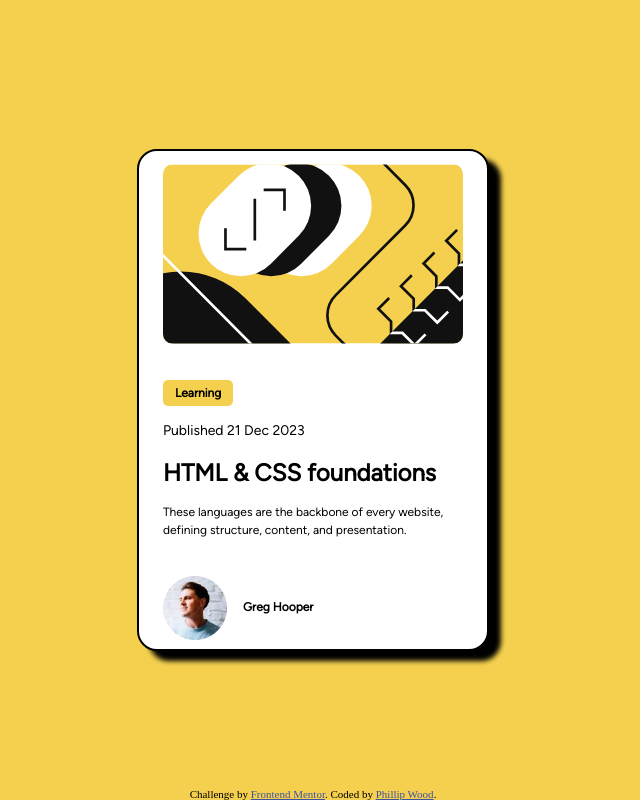
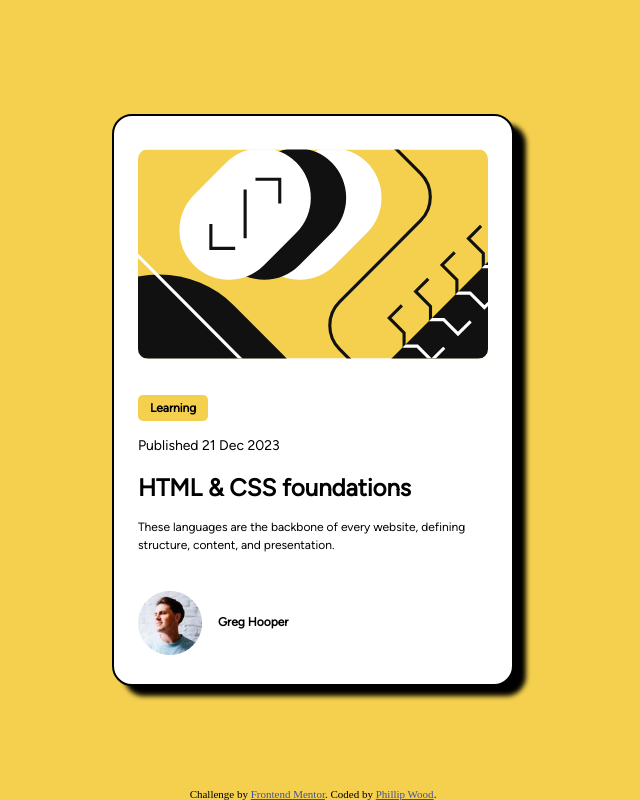
Before and after one commit to Phillip383/frontend_mentor_blog_card, a plain HTML site: page index.html in a window 1280 px wide. Shown: the whole page, without its empty margins (327-967 px from the left). Drawn offline with Linux system fonts and the light colour scheme.

Commit message:
Update card size.

```diff
--- a/styles.css
+++ b/styles.css
@@ -37,8 +37,8 @@ footer {
   align-items: flex-start;
   justify-content: center;
   flex: 1 1 300px;
-  max-width: 300px;
-  max-height: 450px;
+  max-width: 350px;
+  max-height: 520px;
   background-color: white;
   padding: clamp(16px, 4cqi, 24px);
   gap: clamp(8px, 2cqi, 24px);
```
